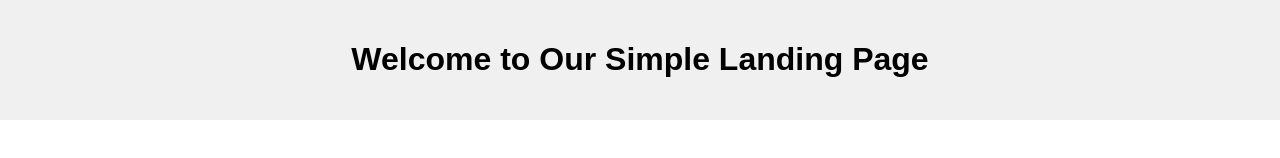
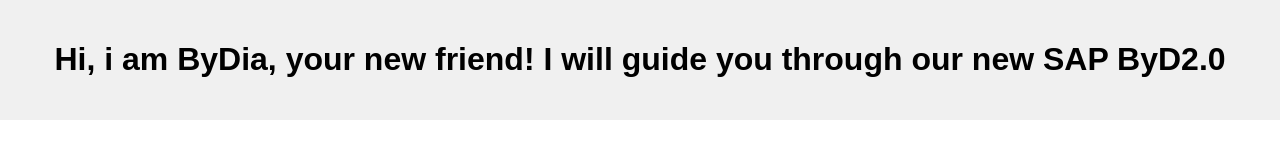
Before and after one commit to larskrueger-hh/bydia, a plain HTML site: page index.html in a window 1280 px wide. Shown: the top 158 px of the page. Drawn offline with Linux system fonts and the light colour scheme.

Commit message:
Update index.html

```diff
--- a/index.html
+++ b/index.html
@@ -41,7 +41,7 @@
 
 <!-- Headline Section -->
 <div class="headline">
-  <h1>Welcome to Our Simple Landing Page</h1>
+  <h1>Hi, i am ByDia, your new friend! I will guide you through our new SAP ByD2.0</h1>
 </div>
 
 <!-- Sections -->
```
